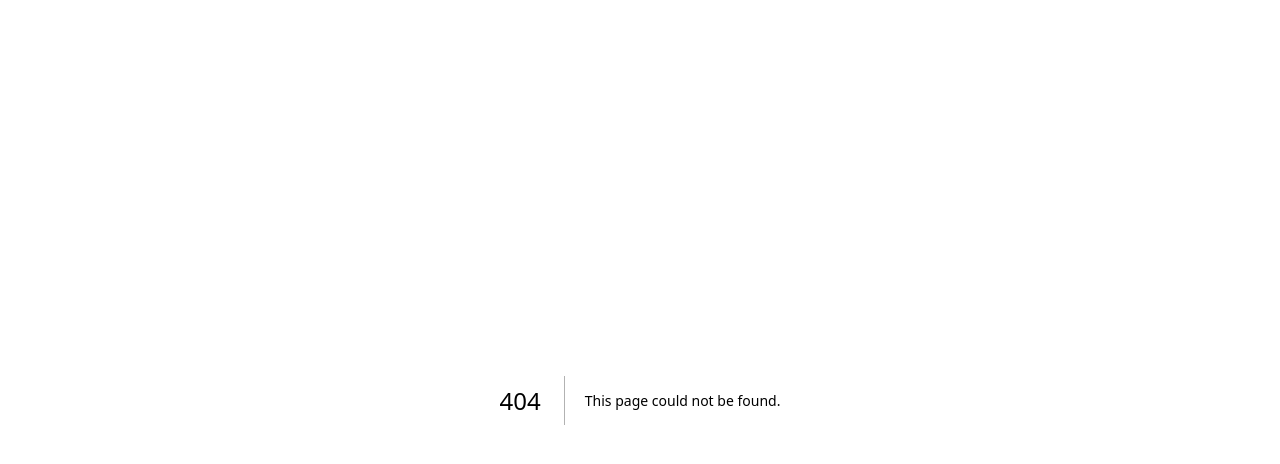
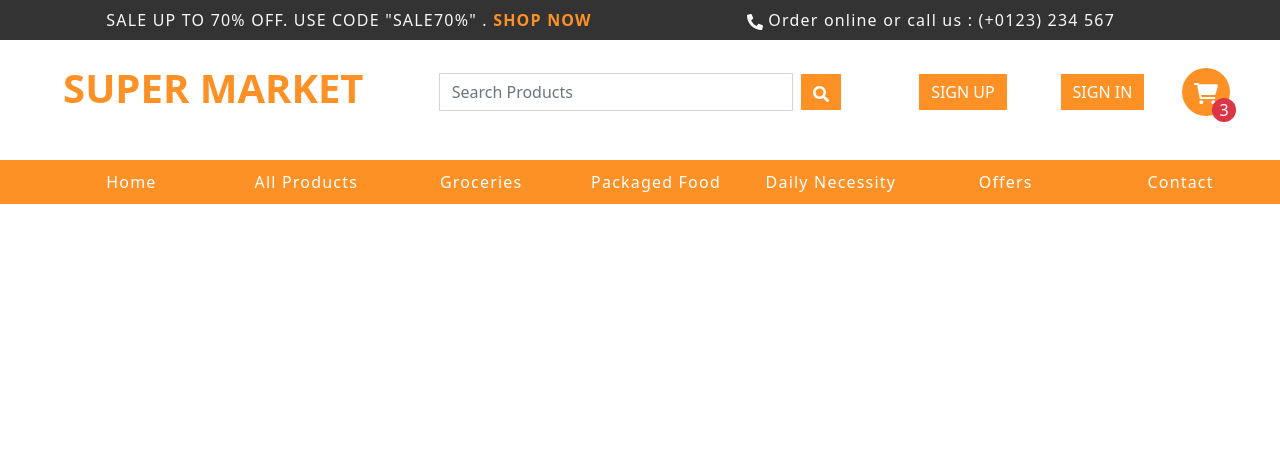
Before and after one commit to Avarittia/supermarket, a Next.js app: page /Products in a window 1280 px wide. Before the commit this address had no page. Shown: the top 464 px of the page. Built offline with nearby package versions, Linux system fonts and the light colour scheme.

Commit message:
fixing the css not working globally on all components

```diff
--- a/components/Navigation.jsx
+++ b/components/Navigation.jsx
@@ -159,7 +159,7 @@ const Navigation = () => {
               <Link href="/">Home</Link>
             </li>
             <li>
-              <Link href="/">All Products</Link>
+              <Link href="/Products">All Products</Link>
             </li>
             <li>
               <Link href="/">Groceries</Link>
--- /dev/null
+++ b/pages/Products.jsx
@@ -0,0 +1,13 @@
+import React from 'react'
+import Navigation from '../components/Navigation'
+
+
+function Products() {
+  return (
+    <>
+        <Navigation/>
+    </>
+  )
+}
+
+export default Products
--- a/pages/_app.js
+++ b/pages/_app.js
@@ -1,4 +1,5 @@
 import '../styles/globals.scss'
+import "bootstrap/dist/css/bootstrap.min.css";
 
 function MyApp({ Component, pageProps }) {
   return <Component {...pageProps} />
--- a/pages/index.js
+++ b/pages/index.js
@@ -1,6 +1,6 @@
 import Head from "next/head";
 import Navigation from "../components/Navigation";
-import "bootstrap/dist/css/bootstrap.min.css";
+
 
 export default function Home() {
   return (
```
Also changed, not shown: styles/Home.module.scss (deleted).
